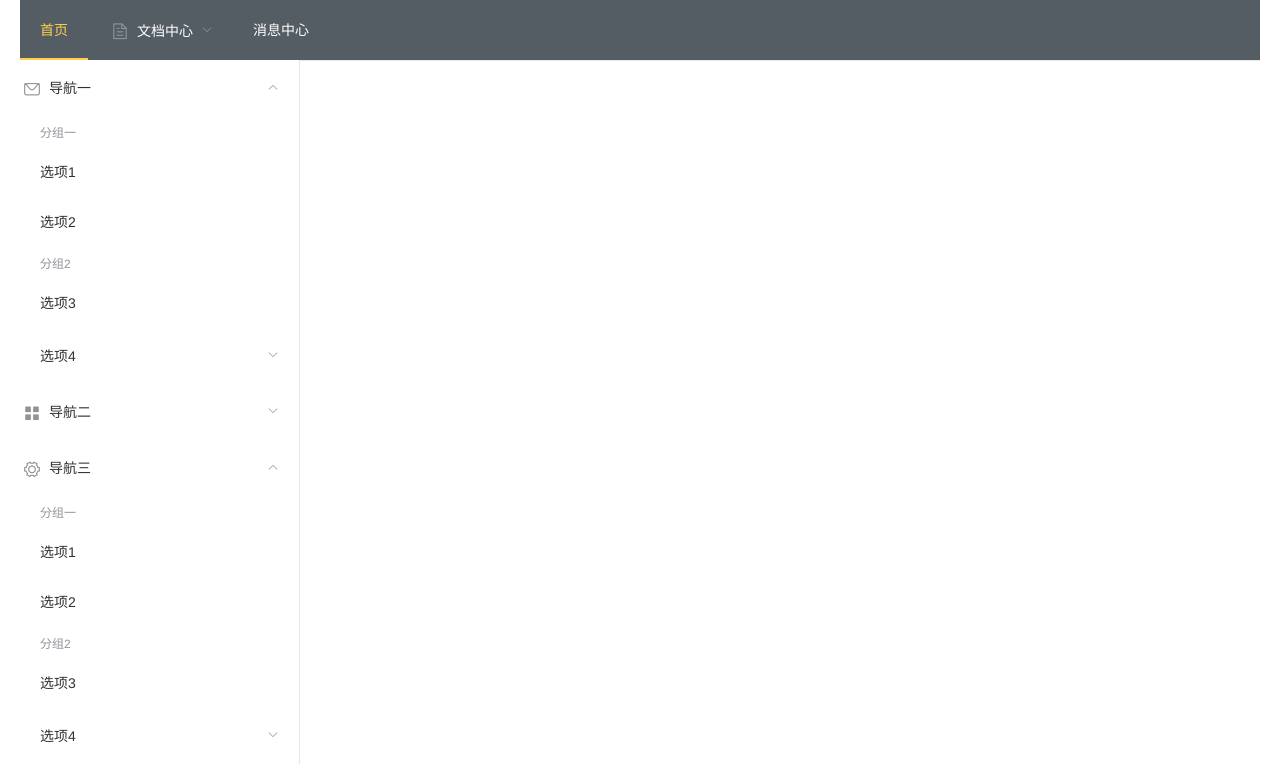
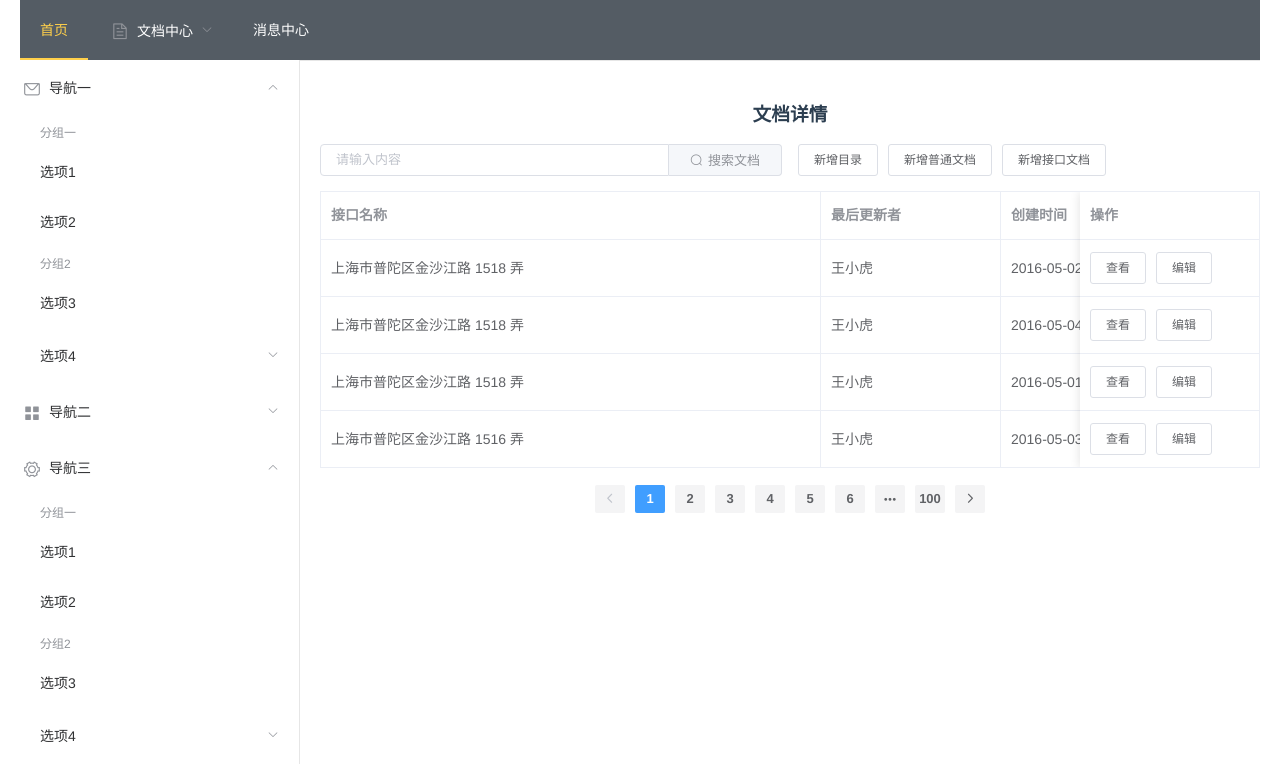
Before and after one commit to CaiHongxuan/doc, a Vue app: page /#/doclist in a window 1280 px wide. Shown: the top 780 px of the page. Built offline with nearby package versions, Linux system fonts and the light colour scheme; what mavon-editor would draw is missing.

Commit message:
增加文档列表页面

```diff
--- /dev/null
+++ b/src/components/DocList.vue
@@ -0,0 +1,160 @@
+<template>
+
+    <el-main>
+        <h1 class="title">文档详情</h1>
+        <el-row :gutter="16">
+            <el-col :span="12">
+                <el-input placeholder="请输入内容" class="input-with-select" size="small">
+                    <el-button slot="append" icon="el-icon-search">搜索文档</el-button>
+                </el-input>
+            </el-col>
+            <el-col :span="12">
+                <el-button size="small" @click="dialogform.dialogFormVisible = true">新增目录</el-button>
+                <el-button size="small">新增普通文档</el-button>
+                <el-button size="small">新增接口文档</el-button>
+            </el-col>
+        </el-row>
+        <el-row class="table-field">
+            <el-table
+                :data="tableData"
+                border
+                style="width: 100%">
+                <el-table-column
+                    prop="name"
+                    label="接口名称"
+                    fixed="left"
+                    min-width="500">
+                </el-table-column>
+                <el-table-column
+                    prop="updated_by"
+                    label="最后更新者"
+                    width="180">
+                </el-table-column>
+                <el-table-column
+                    prop="created_at"
+                    label="创建时间"
+                    width="180">
+                </el-table-column>
+                <el-table-column
+                    fixed="right"
+                    label="操作"
+                    width="180">
+                    <template slot-scope="scope">
+                        <el-button size="small" type="" plain>查看</el-button>
+                        <el-button size="small" type="" plain>编辑</el-button>
+                    </template>
+                </el-table-column>
+            </el-table>
+        </el-row>
+        <el-row>
+            <el-pagination
+                background
+                layout="prev, pager, next"
+                @current-change="loadData"
+                class="pagination-field"
+                :total="1000">
+            </el-pagination>
+        </el-row>
+
+
+        <el-dialog title="新增目录" :visible.sync="dialogform.dialogFormVisible" :width="dialogform.dialogWidth">
+            <el-form :model="dialogform">
+                <el-form-item label="上级目录" :label-width="dialogform.formLabelWidth">
+                    <el-cascader
+                        :options="dialogform.options"
+                        v-model="dialogform.parents"
+                        filterable
+                        change-on-select>
+                    </el-cascader>
+                </el-form-item>
+                <el-form-item label="目录名称" :label-width="dialogform.formLabelWidth">
+                    <el-input v-model="dialogform.name" auto-complete="off"></el-input>
+                </el-form-item>
+            </el-form>
+            <div slot="footer" class="dialog-footer">
+                <el-button @click="dialogform.dialogFormVisible = false">取 消</el-button>
+                <el-button type="primary" @click="dialogform.dialogFormVisible = false">确 定</el-button>
+            </div>
+        </el-dialog>
+    </el-main>
+
+</template>
+
+<script>
+    export default {
+        name: 'DocList',
+        data () {
+            return {
+                tableData: [{
+                    name: '上海市普陀区金沙江路 1518 弄',
+                    created_at: '2016-05-02',
+                    updated_by: '王小虎'
+                }, {
+                    name: '上海市普陀区金沙江路 1518 弄',
+                    created_at: '2016-05-04',
+                    updated_by: '王小虎'
+                }, {
+                    name: '上海市普陀区金沙江路 1518 弄',
+                    created_at: '2016-05-01',
+                    updated_by: '王小虎'
+                }, {
+                    name: '上海市普陀区金沙江路 1516 弄',
+                    created_at: '2016-05-03',
+                    updated_by: '王小虎',
+                }],
+                dialogform: {
+                    name: '',
+                    parents: [],
+                    options: [{
+                        value: 'zhinan',
+                        label: '指南',
+                        children: [{
+                            value: 'shejiyuanze',
+                            label: '设计原则',
+                            children: [{
+                                value: 'yizhi',
+                                label: '一致'
+                            }, {
+                                value: 'fankui',
+                                label: '反馈'
+                            }, {
+                                value: 'xiaolv',
+                                label: '效率'
+                            }, {
+                                value: 'kekong',
+                                label: '可控'
+                            }]
+                        }, {
+                            value: 'daohang',
+                            label: '导航',
+                            children: [{
+                                value: 'cexiangdaohang',
+                                label: '侧向导航'
+                            }, {
+                                value: 'dingbudaohang',
+                                label: '顶部导航'
+                            }]
+                        }]
+                    }],
+                    dialogFormVisible: false,
+                    formLabelWidth: '100px',
+                    dialogWidth: '500px'
+                },
+            }
+        },
+        methods: {
+            loadData (page) {
+                console.log(page);
+            }
+        }
+    }
+</script>
+
+<style>
+    .table-field {
+        margin: 15px 0px;
+    }
+    .pagination-field {
+        text-align: center;
+    }
+</style>
--- a/src/components/Index.vue
+++ b/src/components/Index.vue
@@ -4,7 +4,10 @@
         <h1 class="title">项目列表</h1>
 
         <el-row>
-            <el-col :span="20" offset="2">
+            <el-col :span="20" :offset="2">
+                <el-row>
+                    <el-button type="primary" class="add-project" plain @click="dialogFormVisible = true">新增项目</el-button>
+                </el-row>
                 <el-row :gutter="16">
                     <el-col :span="4" v-for="item in projects" :key="item.id" class="card">
                         <router-link :to="item.link">
@@ -21,8 +24,28 @@
                         </router-link>
                     </el-col>
                 </el-row>
+                <!-- <el-pagination
+                    background
+                    layout="prev, pager, next"
+                    :total="1000">
+                </el-pagination> -->
             </el-col>
         </el-row>
+
+        <el-dialog title="新增项目" :visible.sync="dialogFormVisible" :width="dialogWidth">
+            <el-form :model="form">
+                <el-form-item label="项目名称" :label-width="formLabelWidth">
+                    <el-input v-model="form.name" auto-complete="off"></el-input>
+                </el-form-item>
+                <el-form-item label="项目简介" :label-width="formLabelWidth">
+                    <el-input type="textarea" :autosize="{ minRows: 2, maxRows: 6 }" v-model="form.desc" auto-complete="off"></el-input>
+                </el-form-item>
+            </el-form>
+            <div slot="footer" class="dialog-footer">
+                <el-button @click="dialogFormVisible = false">取 消</el-button>
+                <el-button type="primary" @click="dialogFormVisible = false">确 定</el-button>
+            </div>
+        </el-dialog>
 
     </el-main>
 
@@ -43,7 +66,7 @@
                         desc: "简介1啥地方是否斯蒂芬斯蒂芬是多少斯蒂芬斯蒂芬",
                         created_at: "2018-06-20 21:32:04",
                         icon: "/static/favicon.ico",
-                        link: '/Detail'
+                        link: '/doclist'
                     },
                     {
                         id: 2,
@@ -51,7 +74,7 @@
                         desc: "简介2威尔士范德萨的发生的发生松岛枫松岛枫",
                         created_at: "2018-06-20 21:32:04",
                         icon: "/static/favicon.ico",
-                        link: '/Detail'
+                        link: '/doclist'
                     },
                     {
                         id: 3,
@@ -59,7 +82,7 @@
                         desc: "简介3松岛枫松岛枫微服务打发斯蒂芬",
                         created_at: "2018-06-20 21:32:04",
                         icon: "/static/favicon.ico",
-                        link: '/Detail'
+                        link: '/doclist'
                     },
                     {
                         id: 4,
@@ -67,7 +90,7 @@
                         desc: "简介4盛世嫡妃方位服务发斯蒂芬斯蒂芬速度发斯蒂芬斯蒂芬的",
                         created_at: "2018-06-20 21:32:04",
                         icon: "/static/favicon.ico",
-                        link: '/Detail'
+                        link: '/doclist'
                     },
                     {
                         id: 5,
@@ -75,7 +98,7 @@
                         desc: "简介5额外热温柔温柔温柔温柔是法国的法国大 个方法是否收到",
                         created_at: "2018-06-20 21:32:04",
                         icon: "/static/favicon.ico",
-                        link: '/Detail'
+                        link: '/doclist'
                     },
                     {
                         id: 6,
@@ -85,7 +108,14 @@
                         icon: "/static/favicon.ico",
                         link: '/Detail'
                     },
-                ]
+                ],
+                dialogFormVisible: false,
+                form: {
+                    name: '',
+                    desc: ''
+                },
+                formLabelWidth: '100px',
+                dialogWidth: '500px'
             }
         },
         mounted () {
@@ -100,6 +130,10 @@ a {
         text-decoration: none;
         display: block;
         text-align: left;
+    }
+    .add-project {
+        float: right;
+        margin-bottom: 15px;
     }
     .time {
         font-size: 13px;
--- a/src/router/index.js
+++ b/src/router/index.js
@@ -3,6 +3,7 @@ import Router from 'vue-router'
 import Index from '@/components/Index'
 import Detail from '@/components/Detail'
 import Add from '@/components/Add'
+import DocList from '@/components/DocList'
 
 Vue.use(Router)
 
@@ -22,6 +23,11 @@ export default new Router({
             path: '/add',
             name: 'Add',
             component: Add
+        },
+        {
+            path: '/doclist',
+            name: 'DocList',
+            component: DocList
         }
     ]
 })
```
Lines whose indentation alone changed are shown as unchanged.
